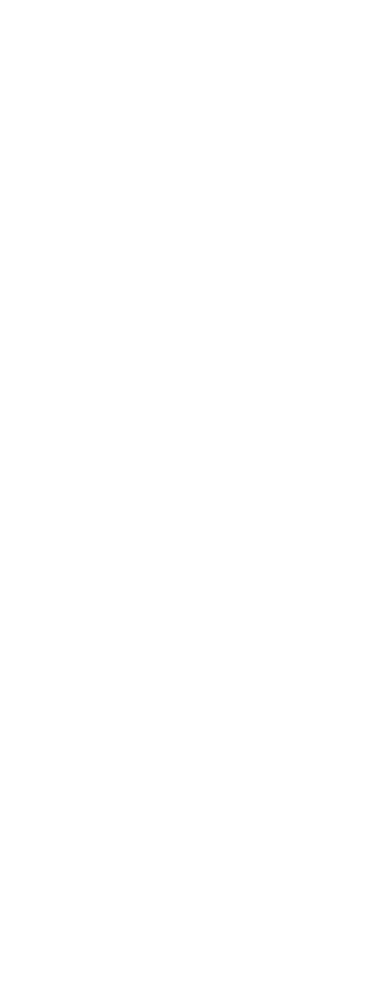
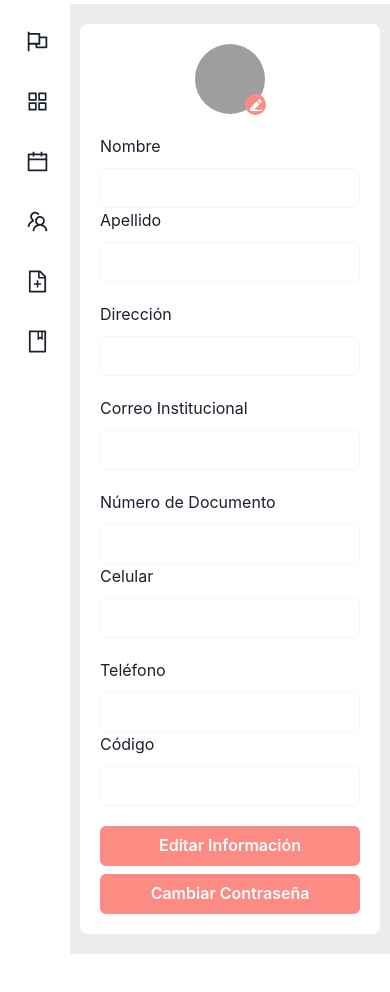
Before and after one commit to luc4shk/simuladorAYD, a React (Vite) app in the folder frontend/: page / in a window 390 px wide. Shown: the part 900-1892 px from the top of the page. Before the commit the page ends 844 px from the top, so only its background shows below. Built offline with nearby package versions, Linux system fonts and the light colour scheme; grey boxes are pictures that could not be loaded.

Commit message:
Añadiendo responsive y modificando estilos

```diff
--- a/frontend/src/App.jsx
+++ b/frontend/src/App.jsx
@@ -12,8 +12,8 @@
   return (
    <>
    <Login/>
-   {/* <SideBar isOpen={open}/>
-   <Page changeOpen={change} isOpen={open}/> */}
+   <SideBar isOpen={open}/>
+   <Page changeOpen={change} isOpen={open}/>
    </>
   )
 }
--- a/frontend/src/components/SideBar.jsx
+++ b/frontend/src/components/SideBar.jsx
@@ -1,5 +1,5 @@
 import React, { useState } from 'react'
-import {Flex, Box} from "@chakra-ui/react"
+import {Flex, Box, useMediaQuery} from "@chakra-ui/react"
 import SideItem from './pure/SideItem'
 import { AiOutlineFlag,
          AiOutlineHome,
@@ -24,7 +24,7 @@
 
 
   const [items, setItems] = useState(navItems)
-
+ const [tamaño] = useMediaQuery("(min-width: 768px)");
   function seleccion(index){
     const newItems = [...items]
     newItems.map((item,i)=>{
@@ -44,7 +44,7 @@
         boxSizing='border-box'
         direction={"column"}
         position={"absolute"}
-        w={"200px"}
+        w={["70px","70px","200px"]}
         h={"100%"}
         alignItems={"center"}
         backgroundColor={"white"}
@@ -53,7 +53,6 @@
         transform={ isOpen ? "translateX(-100%)" : "translateX(0px)"}
         transition={"all 0.5s"}
         overflow={"hidden"}
-
         >
         <Flex
           direction={"column"}
@@ -62,10 +61,10 @@
         >
 
         {
-          items.map( ({icon, msg, active}, i) => <SideItem icon={icon} funcion={seleccion} active={active} msg={msg} index={i}/> )
+          items.map( ({icon, msg, active}, i) => <SideItem key={i} icon={icon} funcion={seleccion}  active={active} msg={tamaño ? msg : ""} index={i}/> )
         }
         </Flex>
-        <SideItem icon={BiLogOut} msg={"Cerrar Sesión"}></SideItem>
+        <SideItem icon={BiLogOut} msg={tamaño ? "Cerrar Sesión" : ""}></SideItem>
         </Flex>
     </>
   )
--- a/frontend/src/components/container/Page.jsx
+++ b/frontend/src/components/container/Page.jsx
@@ -6,9 +6,9 @@
 export default function Page({ changeOpen, isOpen }) {
   return (
     <Flex
-      w={isOpen ? "100%" : "calc(100% - 200px)"}
+      w={isOpen ? "100%" : ["calc(100% - 70px)","calc(100% - 70px)","calc(100% - 200px)"]}
       minHeight={"100vh"}
-      left={isOpen ? "0px" : "200px"}
+      left={isOpen ? "0px" : ["70px","70px","200px"]}
       position={"relative"}
       transition={"all 0.5s"}
       flexDir={"column"}
@@ -32,49 +32,35 @@
           p={"20px"}
           borderRadius={"8px"}
           bgColor={"white"}
-          w={[300, 400, 500]}
-          maxHeight={"900px"}
+          minW={[ "300px", "400px", "500px"]}
+          maxHeight={"auto"}
           overflow={"hidden"}
-          css={{
-            "&::-webkit-scrollbar": {
-              width: "0px",
-            },
-            "&::-webkit-scrollbar-track": {
-              width: "0px",
-            },
-            "&::-webkit-scrollbar-thumb": {
-              background: "#ddd",
-              borderRadius: "24px",
-            },
-          }}
+
         >
-          <form
-            style={{
-              display: "flex",
-              flexDirection: "column",
-              width: "100%",
-              height: "100%",
-              gap: "20px",
-            }}
+          <Box
+            display={"flex"}
+            flexDirection={"column"}
+            w={"100%"}
+            h={"100%"}
+            gap={"20px"}
             action=""
           >
-            <Box display="flex" justifyContent={"center"} w={"100%"}>
+            <Box display="flex" dir="row" position={"relative"} justifyContent={"center"} w={"100%"}>
               <Image
                 src="https://images.unsplash.com/photo-1534528741775-53994a69daeb?ixlib=rb-4.0.3&ixid=M3wxMjA3fDB8MHxwaG90by1wYWdlfHx8fGVufDB8fHx8fA%3D%3D&auto=format&fit=crop&w=464&q=80"
-                width={"130px"}
-                height={"130px"}
+                width={[70, 100, 130]}
+                height={[70, 100, 130]}
                 borderRadius={"50%"}
                 objectFit={"cover"}
                 objectPosition={"center"}
               />
               <Button
-                position={"relative"}
-                minW={"30px"}
+                position={"absolute"}
+                minW={["21px","27px","30px"]}
                 padding={"0"}
-                height={"30px"}
-                // transform={"translate(40px,100px)"}
-                top={"100px"}
-                left={"-35px"}
+                height={["21px","27px","30px"]}
+                top={["50px","73px", "100px"]}
+                left={["145px","235px", "260px"]}
                 borderRadius={"50%"}
                 backgroundColor={"principal.100"}
                 _hover={"none"}
@@ -83,7 +69,7 @@
                 <Icon color="white" as={RiEdit2Fill} />
               </Button>
             </Box>
-            <Flex w={"100%"} justifyContent={"space-between"}>
+            <Flex direction={["column", "row"]} w={"100%"} justifyContent={"space-between"}>
               <Box display={"flex"} flexDirection={"column"}>
                 <label htmlFor="nombre">Nombre</label>
                 <Input
@@ -91,6 +77,7 @@
                   id="nombre"
                   name="nombre"
                   type="text"
+                  w={["100%","150px", "200px"]}
                   disabled
                 ></Input>
               </Box>
@@ -101,6 +88,7 @@
                   id="nombre"
                   name="nombre"
                   type="text"
+                  w={["100%","150px", "200px"]}
                   disabled
                 ></Input>
               </Box>
@@ -112,6 +100,7 @@
                 id="nombre"
                 name="nombre"
                 type="text"
+                w={"100%"}
                 disabled
               ></Input>
             </Flex>
@@ -122,11 +111,12 @@
                 id="nombre"
                 name="nombre"
                 type="text"
+                w={"100%"}
                 disabled
               ></Input>
             </Flex>
 
-            <Flex w={"100%"} justifyContent={"space-between"}>
+            <Flex direction={["column","row"]} w={"100%"} justifyContent={"space-between"}>
               <Box display={"flex"} flexDirection={"column"}>
                 <label htmlFor="">Número de Documento</label>
                 <Input
@@ -134,6 +124,7 @@
                   id="nombre"
                   name="nombre"
                   type="text"
+                  w={["100%","150px", "200px"]}
                   disabled
                 ></Input>
               </Box>
@@ -144,11 +135,12 @@
                   id="nombre"
                   name="nombre"
                   type="text"
+                  w={["100%","150px", "200px"]}
                   disabled
                 ></Input>
               </Box>
             </Flex>
-            <Flex w={"100%"} justifyContent={"space-between"}>
+            <Flex  direction={["column","row"]}w={"100%"} justifyContent={"space-between"}>
               <Box display={"flex"} flexDirection={"column"}>
                 <label htmlFor="">Teléfono</label>
                 <Input
@@ -156,6 +148,7 @@
                   id="nombre"
                   name="nombre"
                   type="text"
+                  w={["100%","150px", "200px"]}
                   disabled
                 ></Input>
               </Box>
@@ -166,19 +159,22 @@
                   id="nombre"
                   name="nombre"
                   type="text"
+                  w={["100%","150px", "200px"]}
                   disabled
                 ></Input>
               </Box>
             </Flex>
-            <Flex justifyContent={"space-between"} py={"20px"}>
-              <Button bgColor={"principal.100"} textColor={"white"} w={"170px"}>
+            <Flex flexDirection={["column","row"]}
+              w={["100%","200xpx"]} gap={["8px", "0"]}
+            justifyContent={"space-between"}>
+              <Button bgColor={"principal.100"} textColor={"white"} w={["100%","170px"]}>
                 Editar Información
               </Button>
-              <Button bgColor={"principal.100"} textColor={"white"} w={"170px"}>
+              <Button bgColor={"principal.100"} textColor={"white"} w={["100%","170px"]}>
                 Cambiar Contraseña
               </Button>
             </Flex>
-          </form>
+          </Box>
         </Box>
       </Flex>
     </Flex>
--- a/frontend/src/components/pure/SideItem.jsx
+++ b/frontend/src/components/pure/SideItem.jsx
@@ -7,14 +7,10 @@
     <Link
         onClick={()=>{
             funcion(index)
-            console.log("index" + index)
-            console.log(active)
-            console.log(typeof(active))
         }}
         w={'100%'}
         borderRadius={"8px"}
         _hover={{backgroundColor: "#F4F4F4"}}
-        // bgColor={ active ? "selectOption.100": null}
     >
         <Flex w={"100%"} gap={"15px"} p={"10px"}  justifyContent={'flex-start'} alignItems={"flex-start"}>
             <Icon as={icon} color={active ? "principal.100" : null } fontSize="25px"/>
--- a/frontend/src/main.jsx
+++ b/frontend/src/main.jsx
@@ -18,6 +18,24 @@
       100:"#f4f4f4"
     }
   },
+  styles: {
+    global: {
+      '::-webkit-scrollbar': {
+        width: '10px',
+      },
+      '::-webkit-scrollbar-thumb': {
+        background: '#cecece',
+        borderRadius: '8px',
+      },
+      '::-webkit-scrollbar-thumb:hover': {
+        background: 'gray.400',
+      },
+      '::-webkit-scrollbar-track': {
+        background: '#f0f0f0',
+        borderRadius: '8px',
+      },
+    },
+  },
 })
 
 
```
